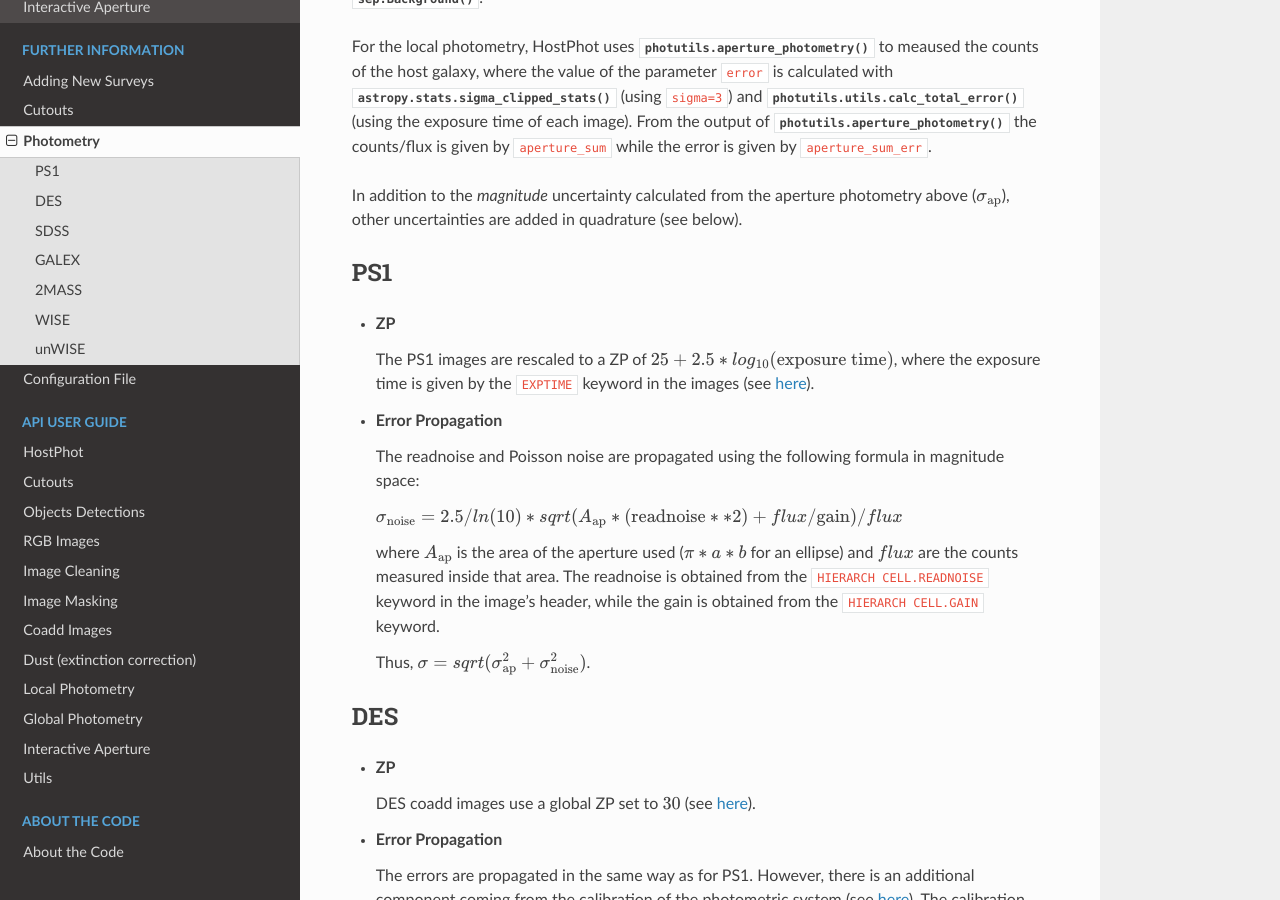
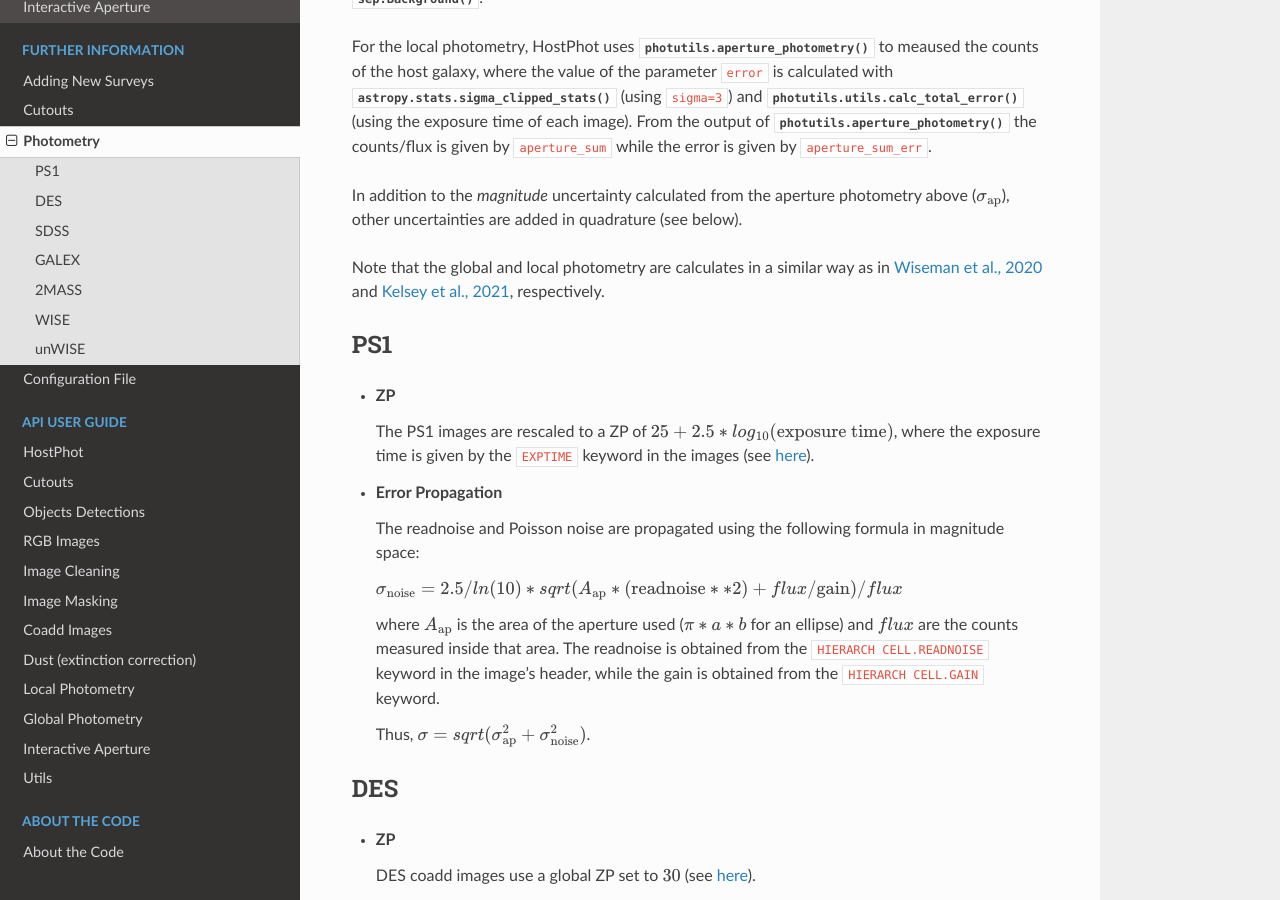
Before and after one commit to temuller/hostphot, a Sphinx documentation site: the page built from docs/further_information/photometry.rst, in a window 1280 px wide and 900 px high, scrolled down 489 px. Built offline with Sphinx 7.4.7 and the Read the Docs theme 2.0.0, drawn with Linux system fonts in a browser that asks for light colours.

Commit message:
adding references

```diff
--- a/docs/further_information/photometry.rst
+++ b/docs/further_information/photometry.rst
@@ -17,7 +17,7 @@ For the local photometry, HostPhot uses :func:`photutils.aperture_photometry()`
 
 In addition to the `magnitude` uncertainty calculated from the aperture photometry above (:math:`\sigma_{\text{ap}}`), other uncertainties are added in quadrature (see below).
 
-
+Note that the global and local photometry are calculates in a similar way as in `Wiseman et al., 2020 <https://ui.adsabs.harvard.edu/abs/2020MNRAS.495.4040W/abstract>`_ and `Kelsey et al., 2021  <https://ui.adsabs.harvard.edu/abs/2021MNRAS.501.4861K/abstract>`_, respectively.
 
 PS1
 ~~~
```
